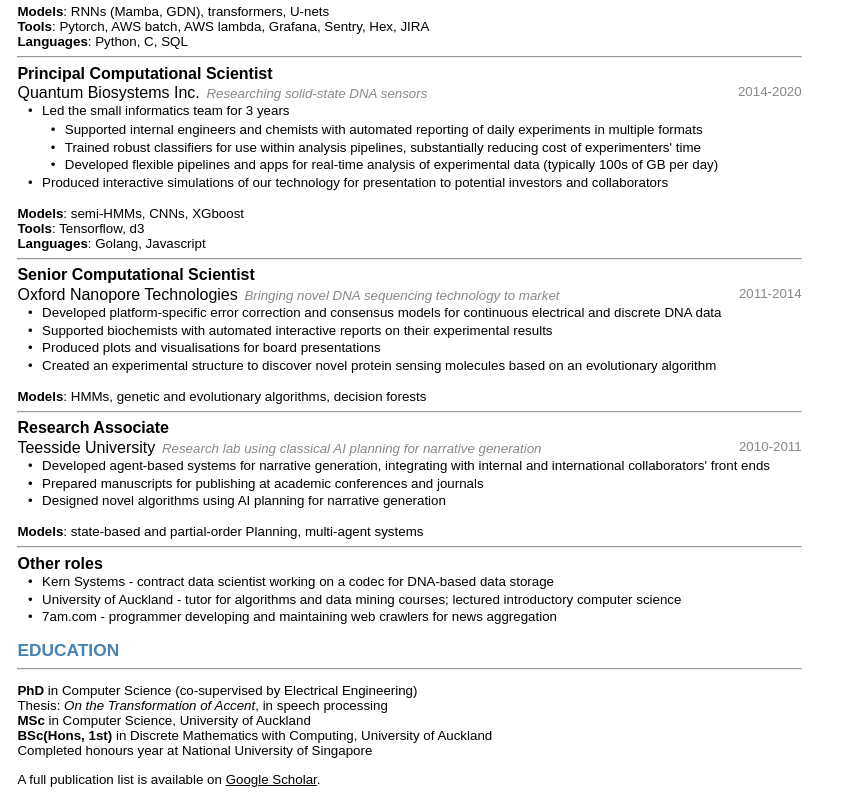
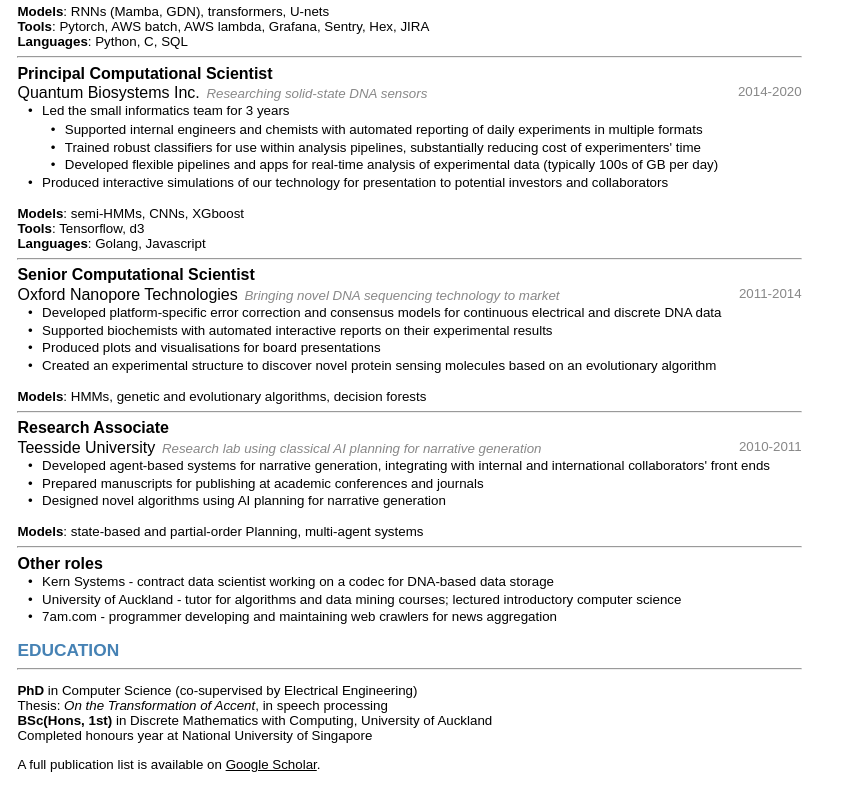
Before and after one commit to jteutenberg/cv, a plain HTML site: page index.html in a window 1280 px wide. Shown: the part 437-1237 px from the top of the page, without its empty margins (0-848 px from the left). Drawn offline with Linux system fonts and the light colour scheme.

Commit message:
Trim irrelevant ed

```diff
--- a/index.html
+++ b/index.html
@@ -100,7 +100,6 @@
 			<p>
 			<strong>PhD</strong> in Computer Science (co-supervised by Electrical Engineering)<br>
 			Thesis: <em>On the Transformation of Accent</em>, in speech processing<br>
-			<strong>MSc</strong> in Computer Science, University of Auckland<br>
 			<strong>BSc(Hons, 1st)</strong> in Discrete Mathematics with Computing, University of Auckland<br>
 			Completed honours year at National University of Singapore
 			</p>
```
